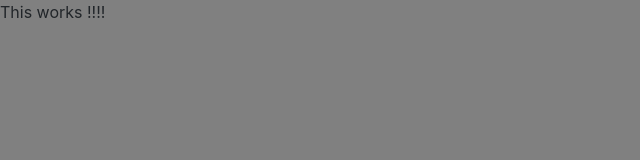
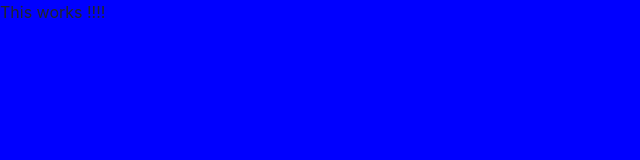
Before and after one commit to lalitbansal457/PWA, a website built with webpack: page index.html in a window 1280 px wide. Shown: the whole page, without its empty margins (0-640 px from the left). Built offline with nearby package versions, Linux system fonts and the light colour scheme.

Commit message:
Changed background color

```diff
--- a/css/style.css
+++ b/css/style.css
@@ -1,3 +1,3 @@
 body {
-	background: grey;
+	background: blue;
 }
```
